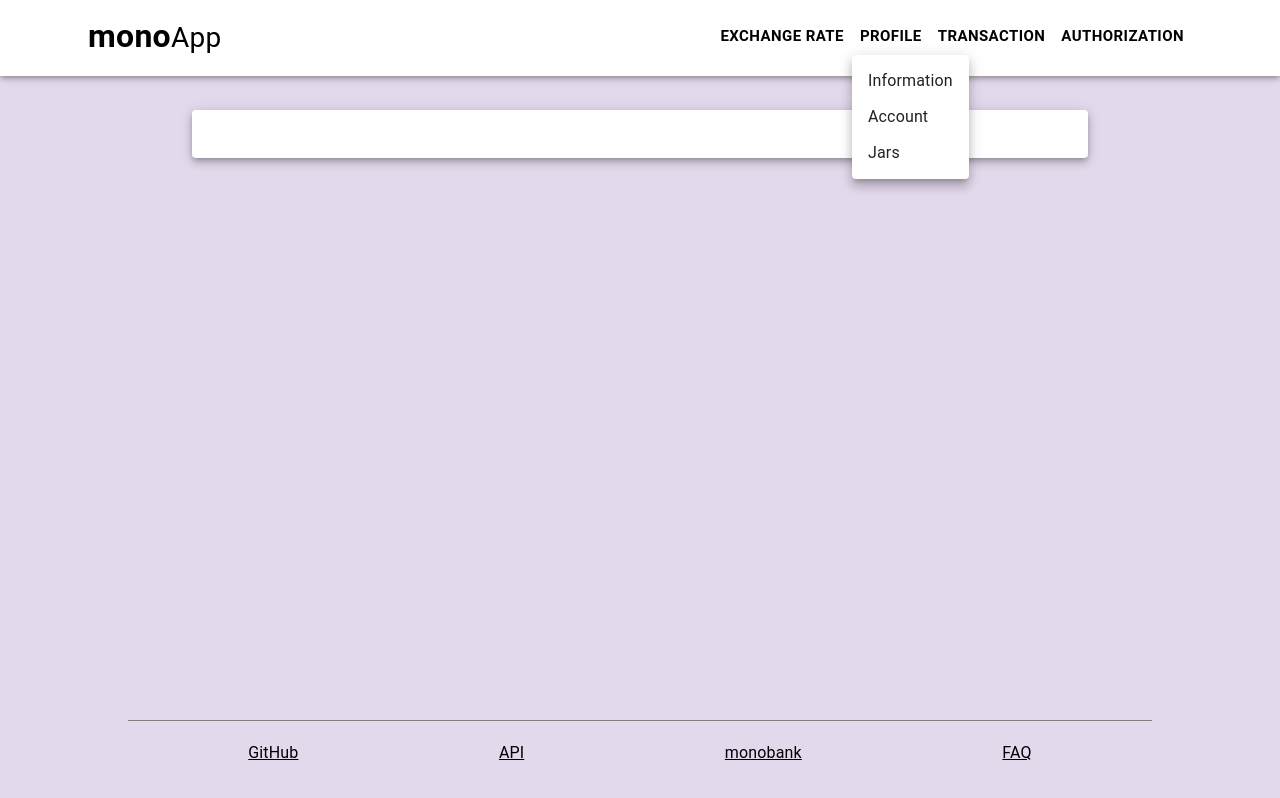
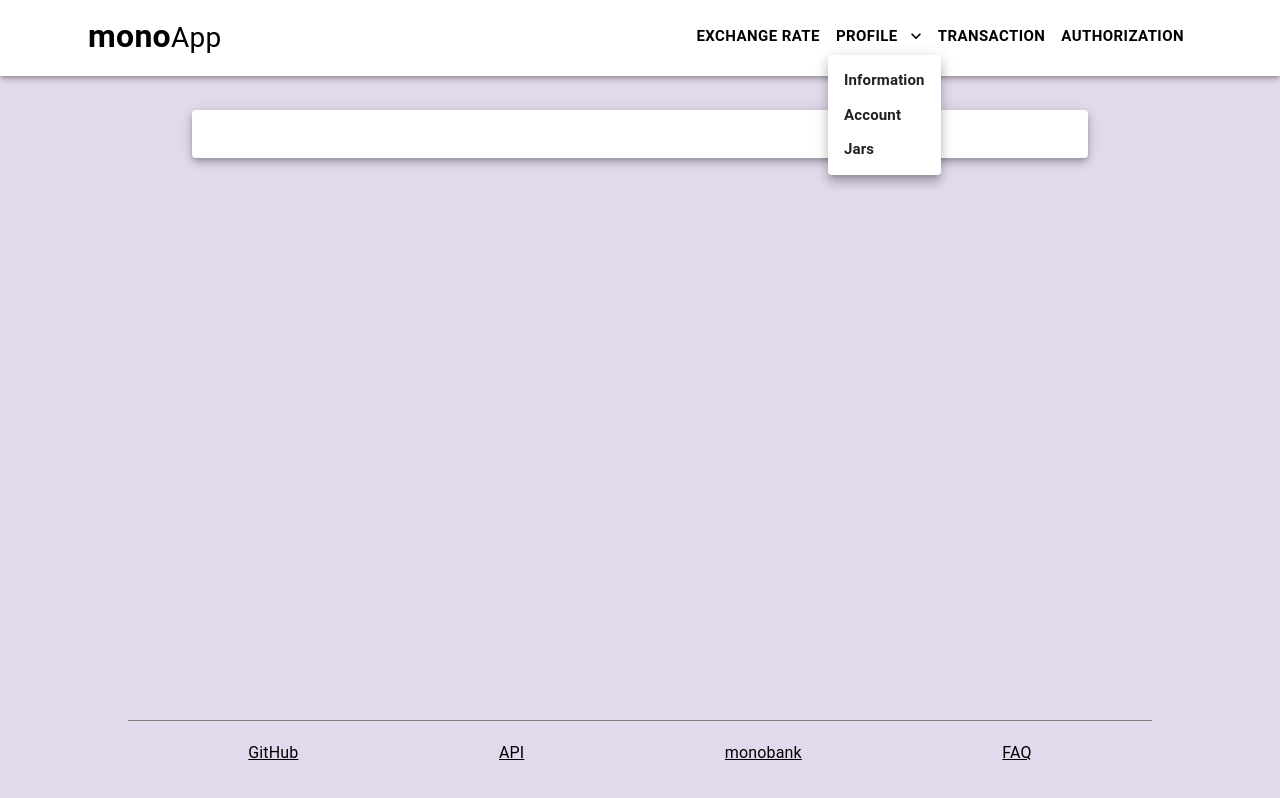
Before and after one commit to SmorzhaniukCinis/mono-app, a React (Create React App) app: page / in a window 1280 px wide. Both pictures are taken after a click on the button "PROFILE". Built offline with nearby package versions, Linux system fonts and the light colour scheme.

Commit message:
made dropdown profile menu

```diff
--- /dev/null
+++ b/src/Globals.d.ts
@@ -0,0 +1 @@
+declare module "*.module.css";
--- a/src/components/Surface/Header/FullNav.tsx
+++ b/src/components/Surface/Header/FullNav.tsx
@@ -2,6 +2,8 @@ import React from "react";
 import Button from "@mui/material/Button";
 import { Menu, MenuItem } from "@mui/material";
 import Box from "@mui/material/Box";
+import KeyboardArrowDownIcon from '@mui/icons-material/KeyboardArrowDown';
+
 
 const FullNav: React.FC = () => {
 
@@ -19,24 +21,17 @@ const FullNav: React.FC = () => {
       <Button sx={{ fontSize: 15, fontWeight: "bold" }} color="inherit">
         Exchange rate
       </Button>
-      <Button sx={{ fontSize: 15, fontWeight: "bold" }} color="inherit"
-              id="basic-button"
-              aria-controls={open ? "basic-menu" : undefined}
-              aria-haspopup="true"
-              aria-expanded={open ? "true" : undefined}
+      <Button sx={{ fontSize: 15, fontWeight: "bold" }}
+              color="inherit"
               onClick={handleClick}
+              endIcon={<KeyboardArrowDownIcon/>}
       >
         Profile
       </Button>
-      <Menu id="basic-menu"
-            anchorEl={anchorEl}
-            open={open}
-            onClose={handleClose}
-            MenuListProps={{ "aria-labelledby": "basic-button" }}
-      >
-        <MenuItem onClick={handleClose}>Information</MenuItem>
-        <MenuItem onClick={handleClose}>Account</MenuItem>
-        <MenuItem onClick={handleClose}>Jars</MenuItem>
+      <Menu anchorEl={anchorEl} open={open} onClose={handleClose}>
+        <MenuItem sx={{ fontSize: 15, fontWeight: "bold" }} onClick={handleClose}>Information</MenuItem>
+        <MenuItem sx={{ fontSize: 15, fontWeight: "bold" }} onClick={handleClose}>Account</MenuItem>
+        <MenuItem sx={{ fontSize: 15, fontWeight: "bold" }} onClick={handleClose}>Jars</MenuItem>
       </Menu>
       <Button sx={{ fontSize: 15, fontWeight: "bold" }} color="inherit">
         Transaction
--- a/src/components/Surface/Header/HideNav.tsx
+++ b/src/components/Surface/Header/HideNav.tsx
@@ -3,10 +3,9 @@ import { IconButton, Menu, MenuItem } from "@mui/material";
 import MenuIcon from "@mui/icons-material/Menu";
 import Typography from "@mui/material/Typography";
 import Box from "@mui/material/Box";
-// @ts-expect-error
-import s from './test.module.css'
+import ProfileNavLink from "./ProfileNavLink";
 
-const HideNav:React.FC = () => {
+const HideNav: React.FC = () => {
 
   const [anchorElNav, setAnchorElNav] = React.useState<null | HTMLElement>(null);
 
@@ -27,14 +26,9 @@ const HideNav:React.FC = () => {
         <MenuItem onClick={handleCloseNavMenu}>
           <Typography textAlign="center" sx={{ fontWeight: "bold" }}>Exchange rate</Typography>
         </MenuItem>
-        <MenuItem className={s.container}>
-          <Typography textAlign="center" component='span' sx={{ fontWeight: "bold", outline: 'none', }}>Profile</Typography>
-          <Box className={s.variant} sx={{display: 'none', position: 'absolute', zIndex: 1}}>
-            <Typography sx={style}>1</Typography>
-            <Typography sx={style}>2</Typography>
-            <Typography sx={style}>3</Typography>
-          </Box>
-        </MenuItem>
+
+        <ProfileNavLink closeProfile={handleCloseNavMenu} />
+
         <MenuItem onClick={handleCloseNavMenu}>
           <Typography textAlign="center" sx={{ fontWeight: "bold" }}>Transaction</Typography>
         </MenuItem>
@@ -46,9 +40,5 @@ const HideNav:React.FC = () => {
   );
 };
 
-const style = {
-  float: 'none',
-  display: 'block'
-}
 
 export default HideNav;
--- /dev/null
+++ b/src/components/Surface/Header/ProfileNavLink.tsx
@@ -0,0 +1,39 @@
+import React from "react";
+import Typography from "@mui/material/Typography";
+import { Menu, MenuItem } from "@mui/material";
+import KeyboardArrowDownIcon from '@mui/icons-material/KeyboardArrowDown';
+
+interface props {
+  closeProfile: () => void
+}
+
+const ProfileNavLink: React.FC<props> = ({ closeProfile }:props) => {
+
+  const [anchorEl, setAnchorEl] = React.useState<null | HTMLElement>(null);
+  const open = Boolean(anchorEl);
+
+  const handleClick = (event: React.MouseEvent<HTMLButtonElement>): void => {
+    setAnchorEl(event.currentTarget);
+  }
+
+  const handleClose = (): void => {
+    setAnchorEl(null);
+    closeProfile()
+  };
+
+  return (
+    <MenuItem>
+        <Typography onClick={handleClick} sx={{ fontWeight: "bold"}}>
+          Profile
+          <KeyboardArrowDownIcon sx={{fontSize: 20, position: 'relative', top: 4}}/>
+        </Typography>
+      <Menu anchorEl={anchorEl} open={open} onClose={handleClose}>
+        <MenuItem sx={{ fontWeight: "bold"}} onClick={handleClose}>Information</MenuItem>
+        <MenuItem sx={{ fontWeight: "bold"}} onClick={handleClose}>Accounts</MenuItem>
+        <MenuItem sx={{ fontWeight: "bold"}} onClick={handleClose}>Jars</MenuItem>
+      </Menu>
+    </MenuItem>
+  );
+};
+
+export default ProfileNavLink;
--- a/src/components/Surface/Header/test.module.css
+++ /dev/null
@@ -1,11 +0,0 @@
-.container {
-    overflow: hidden;
-}
-.variant {
-    display: none;
-    position: absolute;
-    z-index: 1
-}
-.dropdown:hover .dropdown-content {
-    display: block;
-}
--- a/src/index.tsx
+++ b/src/index.tsx
@@ -10,34 +10,35 @@ import { createBrowserRouter, Outlet, RouterProvider } from "react-router-dom";
 const theme = createTheme({
   palette: {
     primary: {
-      main: '#ffffff',
+      main: "#ffffff"
     },
     secondary: {
-      main: '#e3d9ec',
-    },
-  },
+      main: "#e3d9ec"
+    }
+  }
 });
 
 const router = createBrowserRouter([
   {
     path: "/",
-    element: <App/>,
+    element: <App />,
     children: [
       {
         path: "exchange",
-        element: <div>exchange</div>,
+        element: <div>exchange</div>
       },
       {
         path: "profile",
-        element: <div><Outlet/></div>,
+        element: <div><Outlet /></div>,
         children: [
           {
-            path: 'test',
-            index: true,
-            element: <div>test</div>
+            path: "test",
+            element:
+              <div> test</div>
+
           },
           {
-            path: 'test2',
+            path: "test2",
             index: true,
             element: <div>test2</div>
           }
@@ -45,24 +46,24 @@ const router = createBrowserRouter([
       },
       {
         path: "transaction",
-        element: <div>transaction</div>,
+        element: <div>transaction</div>
       },
       {
         path: "authorization",
-        element: <div>authorization</div>,
-      },
-    ],
+        element: <div>authorization</div>
+      }
+    ]
   }
 ]);
 
 const root = ReactDOM.createRoot(
-  document.getElementById('root') as HTMLElement
+  document.getElementById("root") as HTMLElement
 );
 root.render(
   <React.StrictMode>
     <Provider store={store}>
       <ThemeProvider theme={theme}>
-        <RouterProvider router={router}/>
+        <RouterProvider router={router} />
       </ThemeProvider>
     </Provider>
   </React.StrictMode>
```
